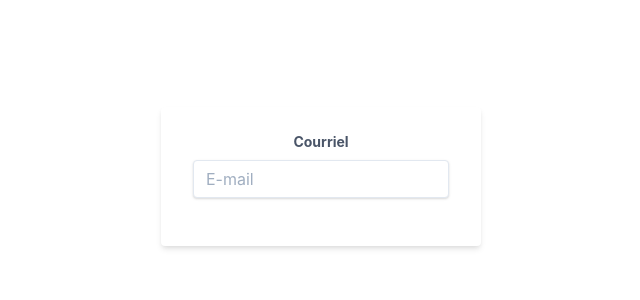
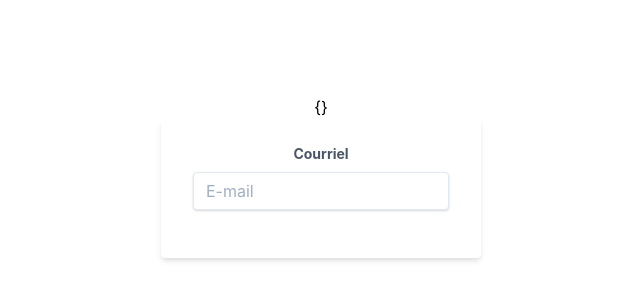
Before and after one commit to pawndev/sample_vue_input, a Nuxt app: page / in a window 1280 px wide. Shown: the part 216-516 px from the top of the page, without its empty margins (319-959 px from the left). Built offline with nearby package versions, Linux system fonts and the light colour scheme.

Commit message:
Update index.vue

```diff
--- a/pages/index.vue
+++ b/pages/index.vue
@@ -1,6 +1,7 @@
 <template>
   <div class="container">
     <div>
+      {{ iframe.params }}
       <basic-form>
         <basic-input></basic-input>
       </basic-form>
@@ -13,6 +14,7 @@ import BasicForm from '~/components/BasicForm.vue'
 import BasicInput from '~/components/BasicInput.vue'
 
 export default {
+  inject: ['iframe'],
   components: {
     BasicForm,
     BasicInput
```
